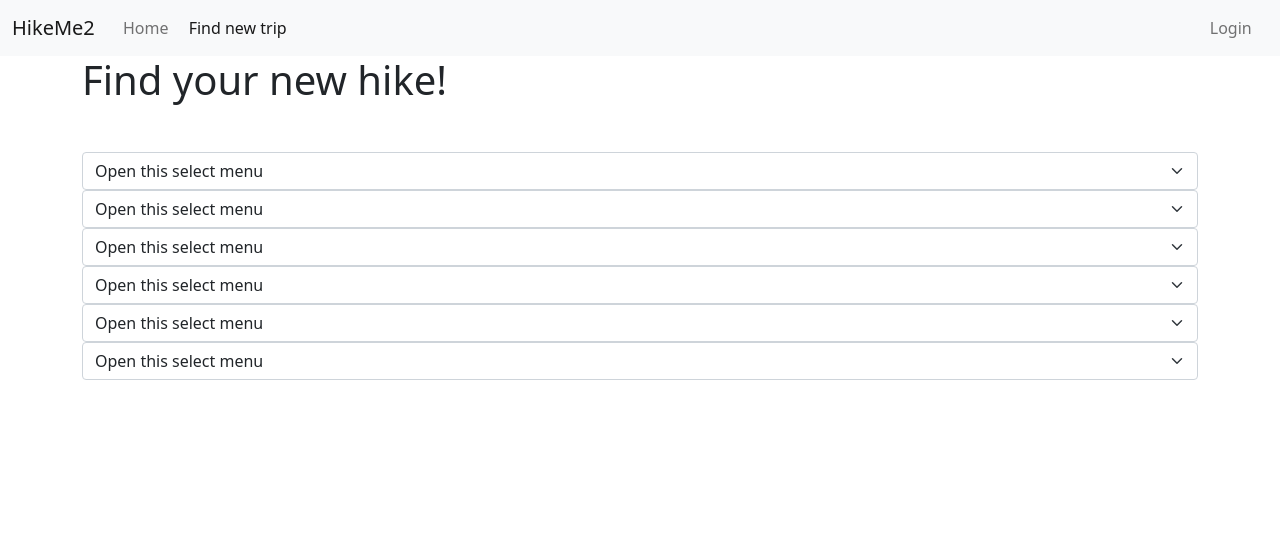
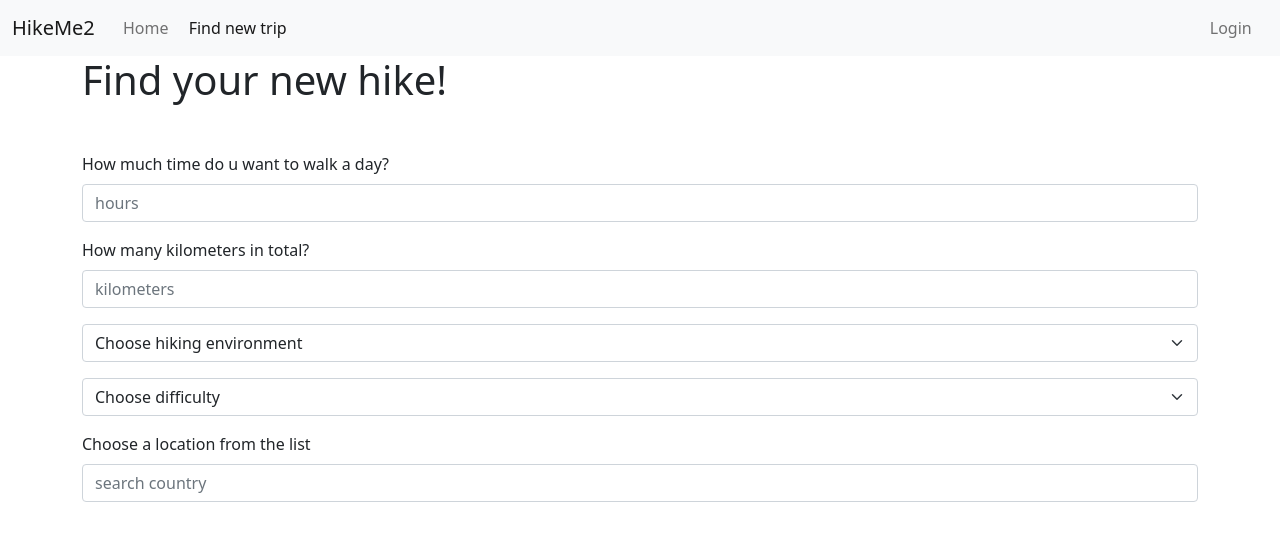
Before and after one commit to HikeMe2/hackathon, a React (Create React App) app in the folder Frontend/: page /form in a window 1280 px wide. Shown: the top 540 px of the page. Built offline with nearby package versions, Linux system fonts and the light colour scheme.

Commit message:
set the form

```diff
--- a/Frontend/src/App.js
+++ b/Frontend/src/App.js
@@ -6,7 +6,6 @@ import FormPage from "./Pages/FormPage/FormPage";
 import HomePage from "./Pages/HomePage/HomePage";
 import LoginPage from "./Pages/LoginPage/LoginPage";
 import ProfilePage from "./Pages/ProfilePage/ProfilePage";
-import Welcome from "./Pages/welcomePage/Welcome";
 
 function App() {
   return (
@@ -17,7 +16,6 @@ function App() {
           <Route index element={<HomePage />} />
           <Route path="/login" element={<LoginPage />} />
           <Route path="/form" element={<FormPage />} />
-          <Route path="/welcom" element={<Welcome />} />
           <Route
             path="/profile"
             element={
--- a/Frontend/src/Components/AuthProvider.jsx
+++ b/Frontend/src/Components/AuthProvider.jsx
@@ -41,6 +41,7 @@ function AuthProvider({ children }) {
   return (
     <AuthContext.Provider
       value={{
+        activeUser,
         isModalShow,
         onLogin: handleLogin,
         onSignUp: handleSignUp,
--- a/Frontend/src/Pages/FormPage/FormPage.jsx
+++ b/Frontend/src/Pages/FormPage/FormPage.jsx
@@ -1,47 +1,64 @@
-import React from "react";
+import React, { useState } from "react";
 import { Container, Form } from "react-bootstrap";
 
 function FormPage(props) {
+  const [time, setTime] = useState();
+  const [length, setLength] = useState();
+  const [hiking, setHiking] = useState();
+  const [difficulty, setDifficulty] = useState();
+  const [location, setLocation] = useState();
+
+
+
   return (
     <Container>
       <h1 className="mb-5">Find your new hike!</h1>
       <Form>
-        <Form.Select aria-label="Default select example">
-          <option>Open this select menu</option>
-          <option value="1">One</option>
-          <option value="2">Two</option>
-          <option value="3">Three</option>
+        <Form.Group className="mb-3">
+          <Form.Label>How much time do u want to walk a day?</Form.Label>
+          <Form.Control
+            type="text"
+            placeholder="hours"
+            value={time}
+            onChange={(e) => setTime(e.target.value)}
+          />
+          <Form.Text className="text-muted"></Form.Text>
+        </Form.Group>
+        <Form.Group className="mb-3">
+          <Form.Label>How many kilometers in total?</Form.Label>
+          <Form.Control
+            type="text"
+            placeholder="kilometers"
+            value={length}
+            onChange={(e) => setLength(e.target.value)}
+          />
+          <Form.Text className="text-muted"></Form.Text>
+        </Form.Group>
+        <Form.Select className="mb-3" aria-label="Default select example" value={hiking}>
+          <option>Choose hiking environment</option>
+          <option value="valley">valley</option>
+          <option value="mountain">mountain</option>
+          <option value="alpine">alpine</option>
         </Form.Select>
-        <Form.Select aria-label="Default select example">
-          <option>Open this select menu</option>
-          <option value="1">One</option>
-          <option value="2">Two</option>
-          <option value="3">Three</option>
+        <Form.Select className="mb-3" aria-label="Default select example" value={difficulty}>
+          <option>Choose difficulty</option>
+          <option value="one">1</option>
+          <option value="two">2</option>
+          <option value="three">3</option>
+          <option value="four">4</option>
+          <option value="five">5</option>
+          <option value="six">6</option>
         </Form.Select>
-        <Form.Select aria-label="Default select example">
-          <option>Open this select menu</option>
-          <option value="1">One</option>
-          <option value="2">Two</option>
-          <option value="3">Three</option>
-        </Form.Select>
-        <Form.Select aria-label="Default select example">
-          <option>Open this select menu</option>
-          <option value="1">One</option>
-          <option value="2">Two</option>
-          <option value="3">Three</option>
-        </Form.Select>
-        <Form.Select aria-label="Default select example">
-          <option>Open this select menu</option>
-          <option value="1">One</option>
-          <option value="2">Two</option>
-          <option value="3">Three</option>
-        </Form.Select>
-        <Form.Select aria-label="Default select example">
-          <option>Open this select menu</option>
-          <option value="1">One</option>
-          <option value="2">Two</option>
-          <option value="3">Three</option>
-        </Form.Select>
+        <Form.Group className="mb-3">
+          <Form.Label>Choose a location from the list</Form.Label>
+          <Form.Control
+            type="text"
+            placeholder="search country"
+            value={length}
+            onChange={(e) => setLength(e.target.value)}
+          />
+          <Form.Text className="text-muted"></Form.Text>
+        </Form.Group>
       </Form>
     </Container>
   );
--- a/Frontend/src/Pages/HomePage/HomePage.jsx
+++ b/Frontend/src/Pages/HomePage/HomePage.jsx
@@ -1,11 +1,22 @@
-import React from 'react';
+import { Container } from "react-bootstrap";
+import "./homePage.css"
 
 function HomePage(props) {
-    return (
-        <div>
-            HomePage
-        </div>
-    );
+  return (
+    <div>
+      <Container className="home" >
+        <h1 className="mb-5">Welcome to Hike Me To</h1>
+        <p>
+          Hike Me To Travel is a app dedicated to travelers who love to hike.
+          It’s for the travelers who strive to integrate the great outdoors into
+          their travel plans. This website brings you the best hiking trails in
+          the world, Whether you’re a day hiker or long-distance trekker, you
+          can use our in-depth guides and itineraries to plan your next
+          adventure.
+        </p>
+      </Container>
+    </div>
+  );
 }
 
 export default HomePage;
--- /dev/null
+++ b/Frontend/src/Pages/HomePage/homePage.css
@@ -0,0 +1,4 @@
+.home{
+    background-image: url();
+
+}
--- a/Frontend/src/Pages/ProfilePage/ProfilePage.jsx
+++ b/Frontend/src/Pages/ProfilePage/ProfilePage.jsx
@@ -1,19 +1,20 @@
 import React, { useState } from "react";
 import { Alert, Container, Form, Button } from "react-bootstrap";
+import useAuth from "../../hooks/useAuth";
+function ProfilePage() {
+  const { activeUser } = useAuth();
 
-function ProfilePage() {
-  const [email, setEmail] = useState();
-  const [password, setPassword] = useState();
-  const [firstName, setFirstName] = useState();
-  const [lastName, setLastName] = useState();
+  const [email, setEmail] = useState(activeUser?.email);
+  const [password, setPassword] = useState(activeUser?.password);
+  const [firstName, setFirstName] = useState(activeUser?.firstName);
+  const [lastName, setLastName] = useState(activeUser?.lastName);
 
   const handelSubmit = (e) => {
-      e.preventDefualt()
+    e.preventDefualt();
     if (email || password || firstName || lastName) {
       <Alert>Please provide all values</Alert>;
     }
   };
-
 
   return (
     <Container>
@@ -57,7 +58,9 @@ function ProfilePage() {
           />
         </Form.Group>
 
-        <Button variant="primary" type="submit">Submit</Button>
+        <Button variant="primary" >
+          Submit
+        </Button>
       </Form>
     </Container>
   );
--- a/Frontend/src/Pages/welcomePage/Welcom.css
+++ /dev/null
@@ -1,3 +0,0 @@
-welcom-page{
-    background-image:url(../eedd2f35-b9c7-4e06-9306-2379fc9c80bc.jpg) ;
-}
--- a/Frontend/src/Pages/welcomePage/Welcome.jsx
+++ /dev/null
@@ -1,18 +0,0 @@
-import { Container } from "react-bootstrap";
-
-const Welcome = () => {
-  return (
-    <Container className="welcom-page">
-      <h1 className="mb-5">Welcome to Hike Me To</h1>
-      <p>
-        Hike Me To Travel is a app dedicated to travelers who love to hike. It’s
-        for the travelers who strive to integrate the great outdoors into their
-        travel plans. This website brings you the best hiking trails in the
-        world, Whether you’re a day hiker or long-distance trekker, you can use
-        our in-depth guides and itineraries to plan your next adventure.
-      </p>
-    </Container>
-  );
-};
-
-export default Welcome;
```
Also changed, not shown: Frontend/src/Pages/eedd2f35-b9c7-4e06-9306-2379fc9c80bc.jpg (deleted).
